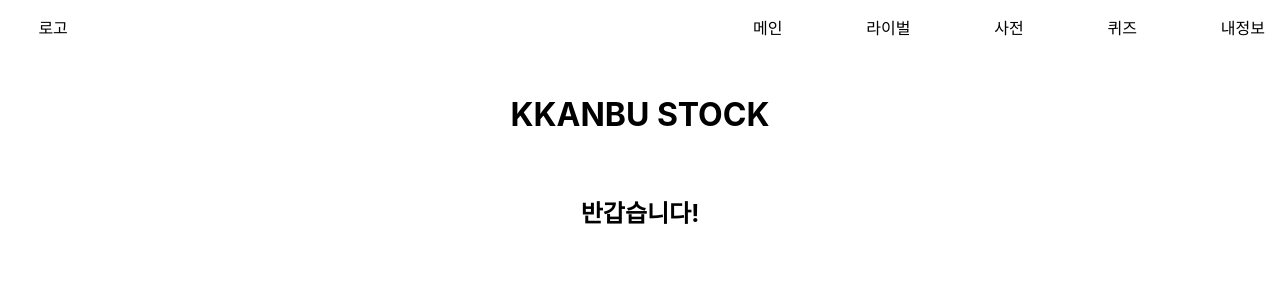
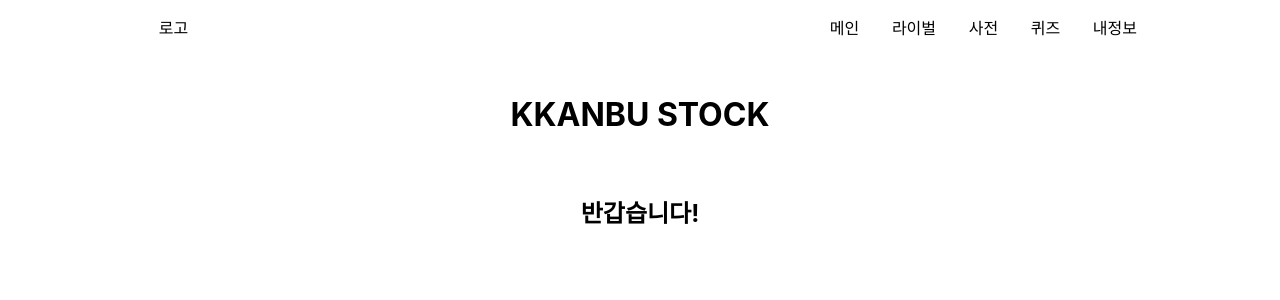
Before and after one commit to seogaeun/kkanbustock-frontend, a React (Create React App) app: page / in a window 1280 px wide. Shown: the top 300 px of the page. Built offline with nearby package versions, Linux system fonts and the light colour scheme; a web font is replaced by a local one.

Commit message:
[Edit]로고 간격 살짝 조정

```diff
--- a/src/components/Nav/Nav.css
+++ b/src/components/Nav/Nav.css
@@ -1,5 +1,11 @@
+.nav{
+    width: 100%;
+    display: flex;
+    justify-content: center;
+}
+
 .navbar{
-    width: 100%;
+    width: 80%;
     background-color: rgb(255, 255, 255);
     border-bottom: 0px solid silver;
     padding: 15px 0px;
@@ -13,11 +19,11 @@
     text-align: left;
 }
 .menuClass{
-    width: 40%;
+    width: 30%;
     display: flex;
     text-align: center;
+    padding: 0px 15px;
     justify-content: space-between;
-    padding: 0px 15px;
 
 }
 .navbarMenu{
--- a/src/components/Nav/Nav.js
+++ b/src/components/Nav/Nav.js
@@ -1,24 +1,32 @@
-import React from 'react';
-import './Nav.css';
-import { Link } from 'react-router-dom';
+import React from "react";
+import "./Nav.css";
+import { Link } from "react-router-dom";
 
 function Nav() {
-    return (
-        <div>
-            <div className='navbar'>
-                <div id='logo'>
-                    로고
-                </div>
-                <div className='menuClass'>
-                    <Link className='navbarMenu' to={'/'}>메인</Link>
-                    <Link className='navbarMenu' to={'/Rival'}>라이벌</Link>
-                    <Link className='navbarMenu' to={'/Dictionary'}>사전</Link>
-                    <Link className='navbarMenu' to={'/Quiz'}>퀴즈</Link>
-                    <Link className='navbarMenu' to={'/My'}>내정보</Link>
-                </div>
-            </div>
+  return (
+    <div className="nav">
+      <div className="navbar">
+        <div id="logo">로고</div>
+        <div className="menuClass">
+          <Link className="navbarMenu" to={"/"}>
+            메인
+          </Link>
+          <Link className="navbarMenu" to={"/Rival"}>
+            라이벌
+          </Link>
+          <Link className="navbarMenu" to={"/Dictionary"}>
+            사전
+          </Link>
+          <Link className="navbarMenu" to={"/Quiz"}>
+            퀴즈
+          </Link>
+          <Link className="navbarMenu" to={"/My"}>
+            내정보
+          </Link>
         </div>
-    )
+      </div>
+    </div>
+  );
 }
 
-export default Nav
+export default Nav;
```
